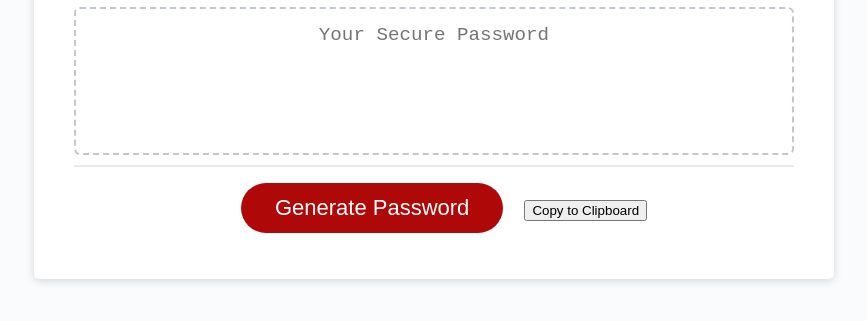
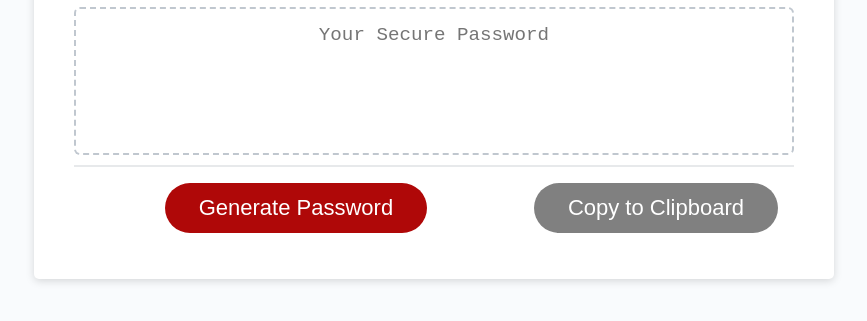
Before and after one commit to bdurham227/The-Random-Password-Generator-, a plain HTML site: page index.html in a window 1280 px wide. Shown: the part 241-562 px from the top of the page, without its empty margins (206-1073 px from the left). Drawn offline with Linux system fonts and the light colour scheme.

Commit message:
modified html to add button and quick css

```diff
--- a/index.html
+++ b/index.html
@@ -27,7 +27,7 @@
         </div>
         <div class="card-footer">
           <button id="generate" class="btn">Generate Password</button>
-         <button id="copypw" class="button" onclick="copied()">Copy to Clipboard</button>
+         <button id="copypass" class="button" onclick="copyPass()">Copy to Clipboard</button>
         </div>
       </div>
     </div>
--- a/style.css
+++ b/style.css
@@ -88,6 +88,32 @@ header {
   cursor: pointer;
 }
 
+.button {
+  border: none;
+  background-color: hsl(360, 91%, 36%);
+  border-radius: 25px;
+  box-shadow: rgba(0, 0, 0, 0.1) 0px 1px 6px 0px rgba(0, 0, 0, 0.2) 0px 1px 1px
+    0px;
+  color: hsl(0, 0%, 100%);
+  display: inline-block;
+  font-size: 22px;
+  line-height: 22px;
+  margin: 16px 16px 16px 20px;
+  padding: 14px 34px;
+  text-align: center;
+  cursor: pointer;
+}
+
+
+#copypass {
+  float: right;
+  background-color: grey;
+}
+
+
+
+
+
 button[disabled] {
   cursor: default;
   background: #c0c7cf;
@@ -118,6 +144,8 @@ button[disabled] {
   overflow: hidden;
 }
 
+
+
 @media (max-width: 690px) {
   .btn {
     font-size: 1rem;
```
